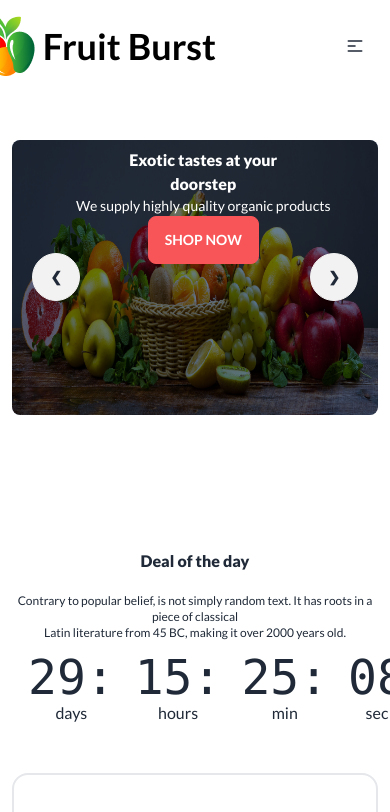
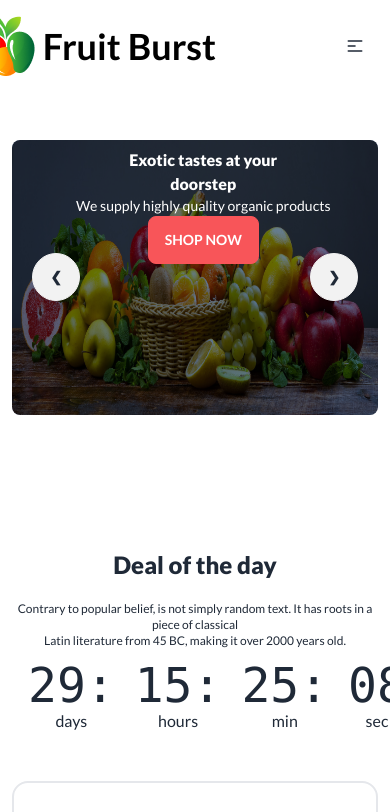
Before and after one commit to tamzid74/fruits-website, a plain HTML site: page index.html in a window 390 px wide. Shown: the top 812 px of the page. Drawn offline with nearby package versions, Linux system fonts and the light colour scheme; grey boxes are pictures that could not be loaded.

Commit message:
font size increses fo mobile view

```diff
--- a/index.html
+++ b/index.html
@@ -283,7 +283,7 @@
           class="flex justify-between flex-col md:flex-row lg:flex-row mb-12"
         >
           <div class="space-y-5">
-            <h1 class="font-extrabold text-center lg:text-left lg:text-5xl">
+            <h1 class="font-extrabold text-2xl text-center lg:text-left lg:text-5xl">
               Deal of the day
             </h1>
             <p class="font-medium text-xs text-center lg:text-left lg:text-2xl">
```
